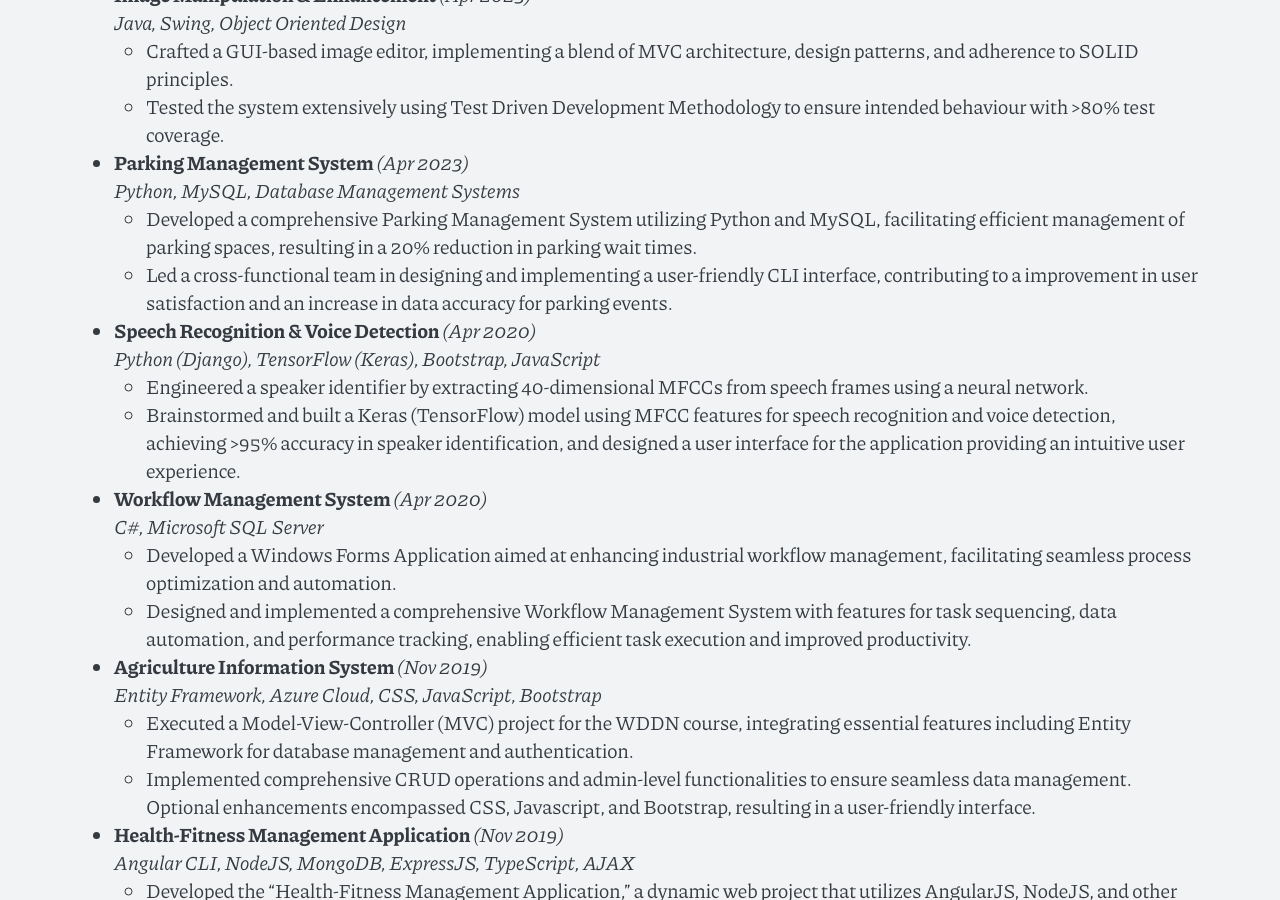
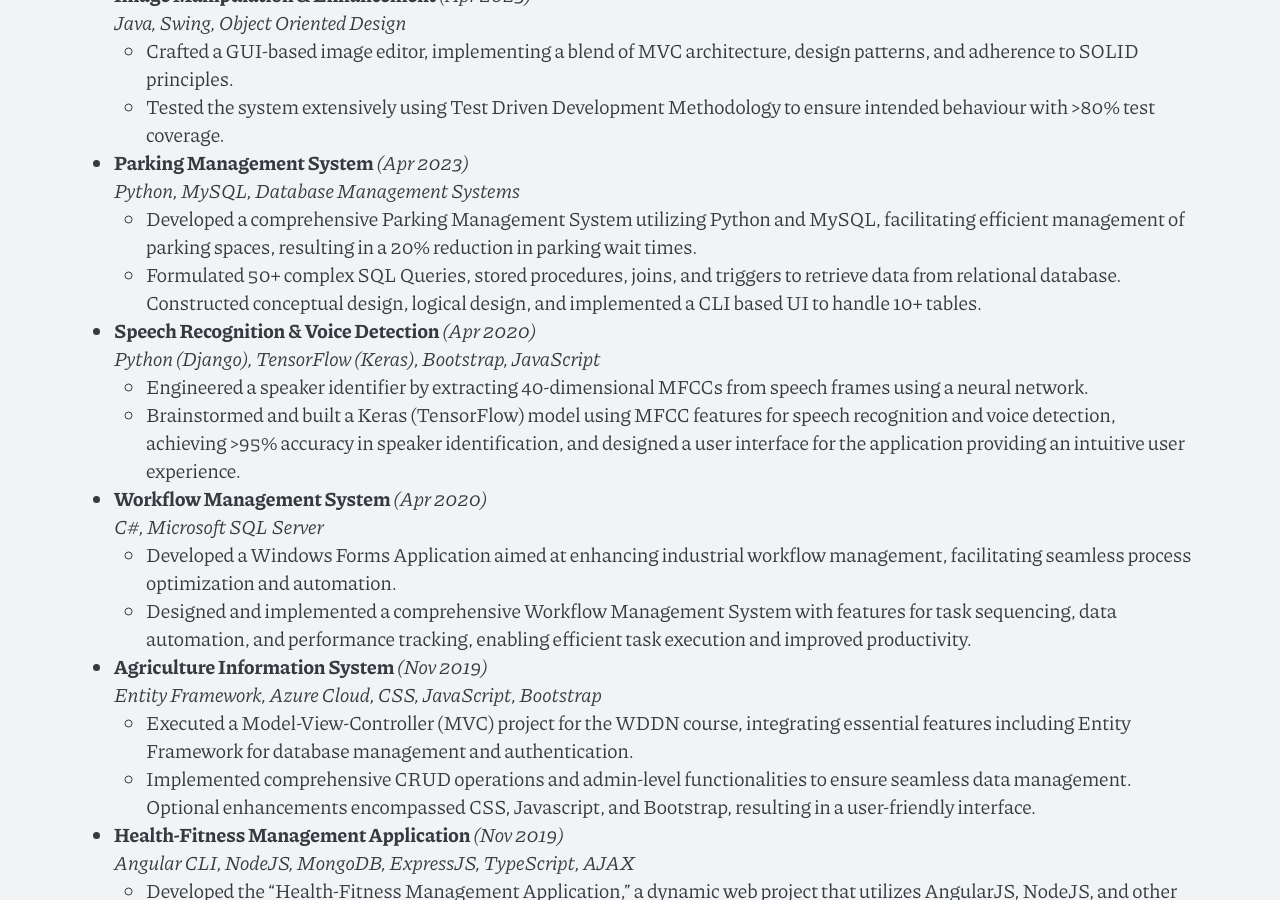
Before and after one commit to yug-rajani/yug-rajani.github.io, a Jekyll site: the page built from cv.md, in a window 1280 px wide and 900 px high, scrolled down 1920 px. Built offline with Jekyll 4.4.1, drawn with Linux system fonts in a browser that asks for light colours.

Commit message:
Update project detail

```diff
--- a/cv.md
+++ b/cv.md
@@ -66,7 +66,7 @@ I have been actively involved in various projects that showcase my strong proble
 - **Parking Management System** *(Apr 2023)*<br>
   *Python, MySQL, Database Management Systems*
   - Developed a comprehensive Parking Management System utilizing Python and MySQL, facilitating efficient management of parking spaces, resulting in a 20% reduction in parking wait times.
-  - Led a cross-functional team in designing and implementing a user-friendly CLI interface, contributing to a improvement in user satisfaction and an increase in data accuracy for parking events.
+  - Formulated 50+ complex SQL Queries, stored procedures, joins, and triggers to retrieve data from relational database. Constructed conceptual design, logical design, and implemented a CLI based UI to handle 10+ tables.
 
 - **Speech Recognition & Voice Detection** *(Apr 2020)*<br>
   *Python (Django), TensorFlow (Keras), Bootstrap, JavaScript*
```
